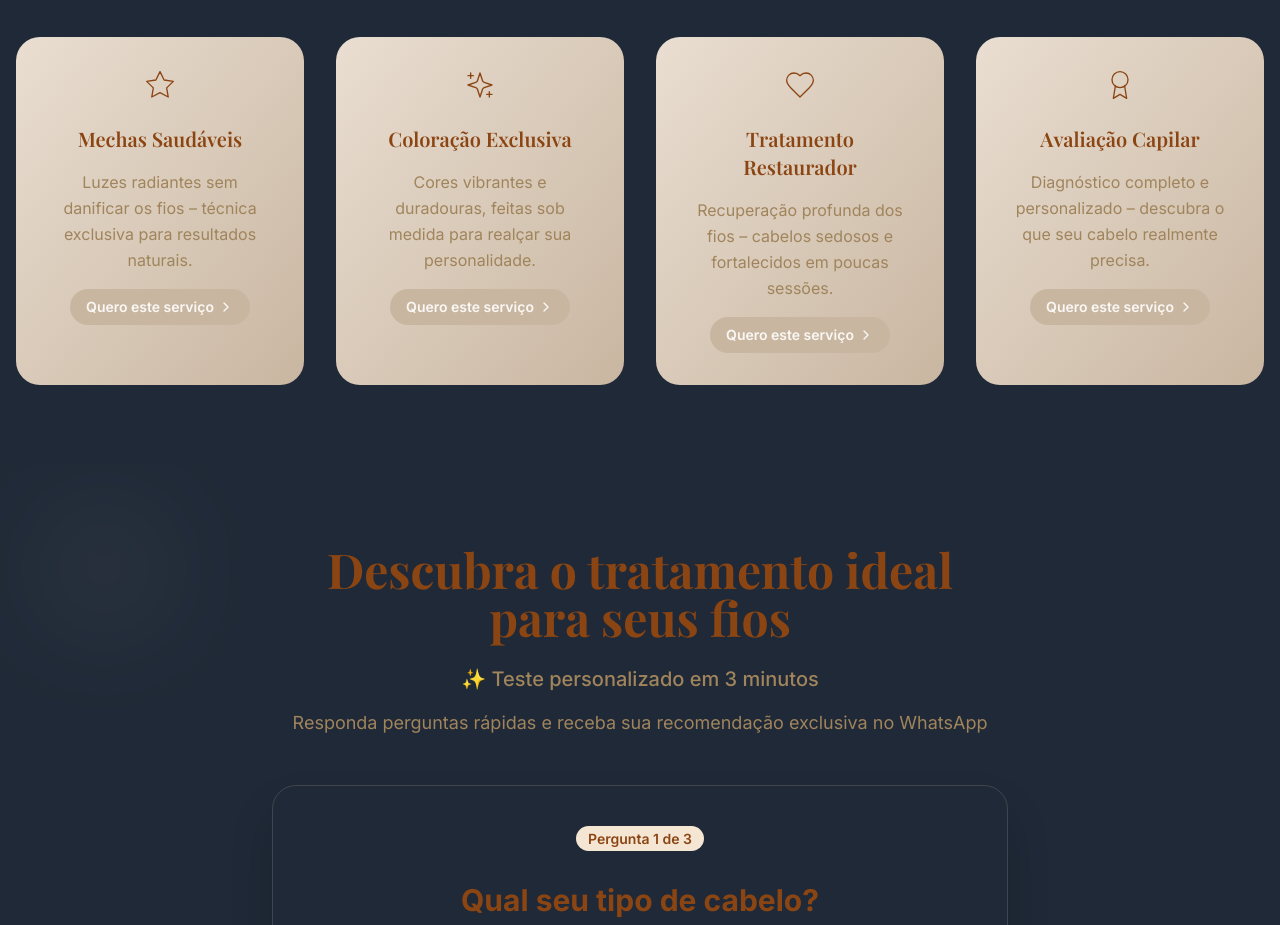
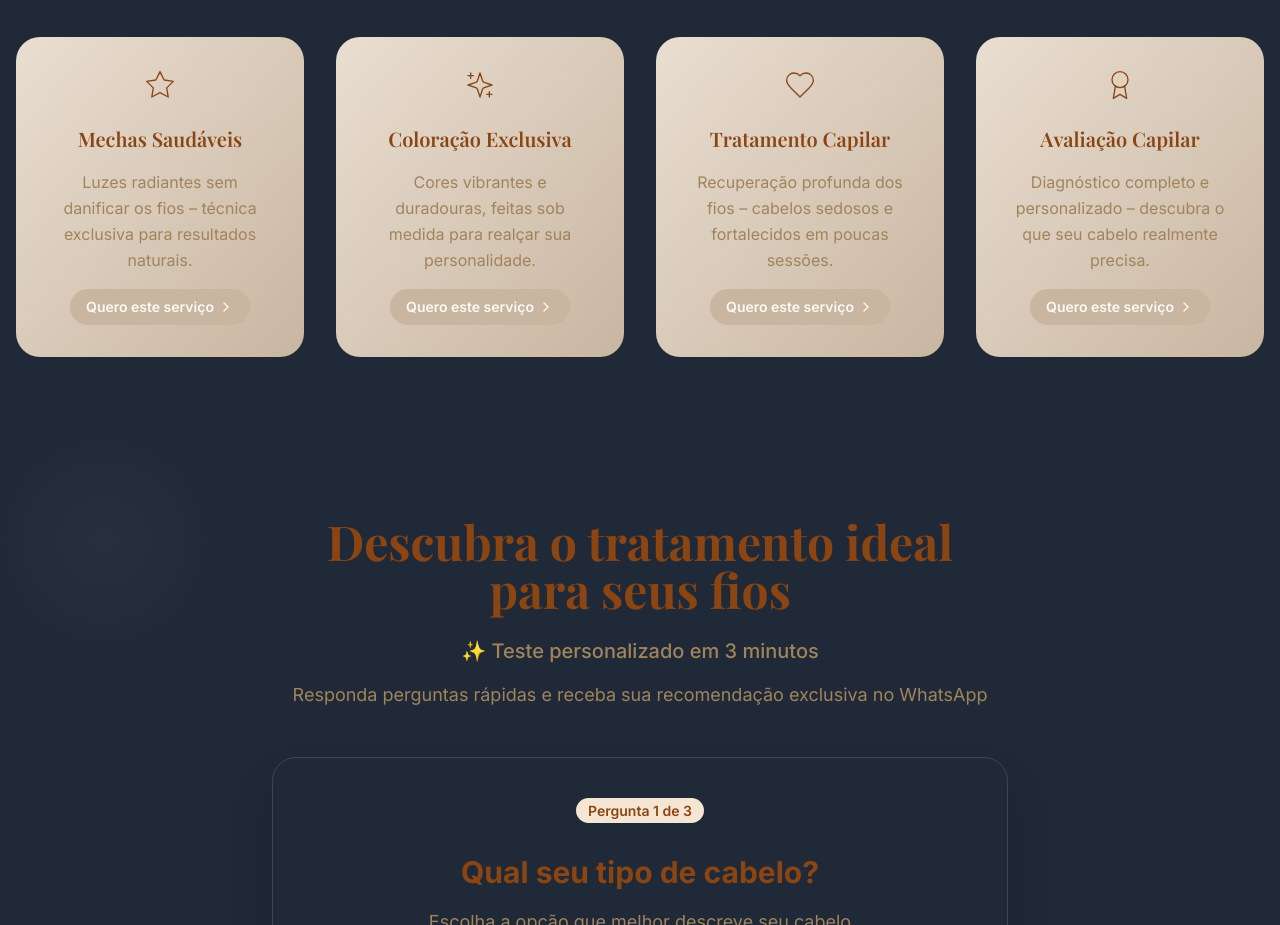
Before and after one commit to kleitonccb123/tamillis-site-01, a React (Vite) app: page / in a window 1280 px wide. Shown: the part 1060-1985 px from the top of the page. Built offline with nearby package versions, Linux system fonts and the light colour scheme.

Commit message:
continue

```diff
--- a/src/App.jsx
+++ b/src/App.jsx
@@ -23,10 +23,10 @@ const whatsappUrl = "https://wa.me/5573999668197?text=Oi%2C+quero+agendar+meu+ho
     icon: <Sparkles className="w-8 h-8 stroke-1" />,
     whatsapp: "Quero uma coloração exclusiva!"
   }, {
-    title: "Tratamento Restaurador",
+    title: "Tratamento Capilar",
     desc: "Recuperação profunda dos fios – cabelos sedosos e fortalecidos em poucas sessões.",
     icon: <Heart className="w-8 h-8 stroke-1" />,
-    whatsapp: "Quero tratamento restaurador!"
+    whatsapp: "Quero Tratamento Capilar!"
   }, {
     title: "Avaliação Capilar",
     desc: "Diagnóstico completo e personalizado – descubra o que seu cabelo realmente precisa.",
```
